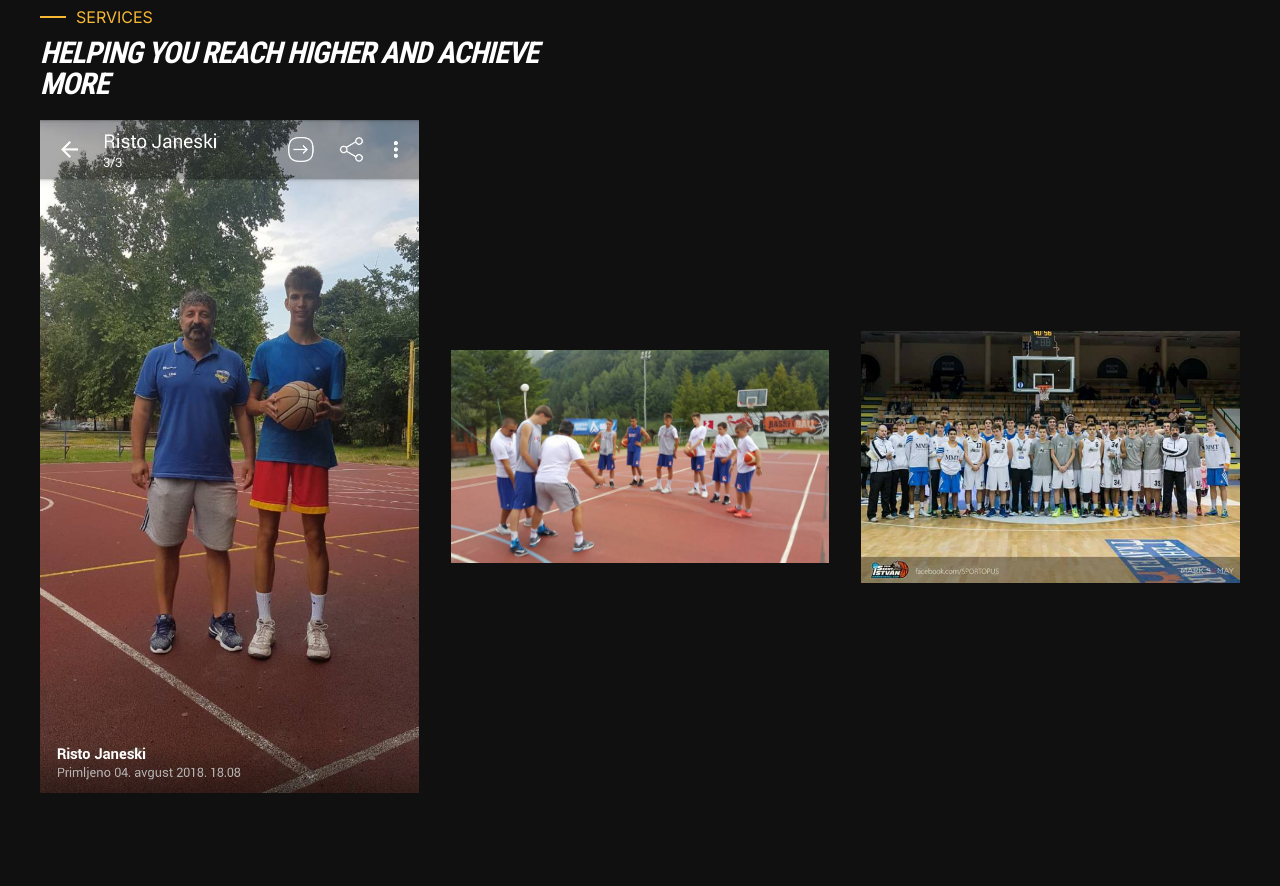
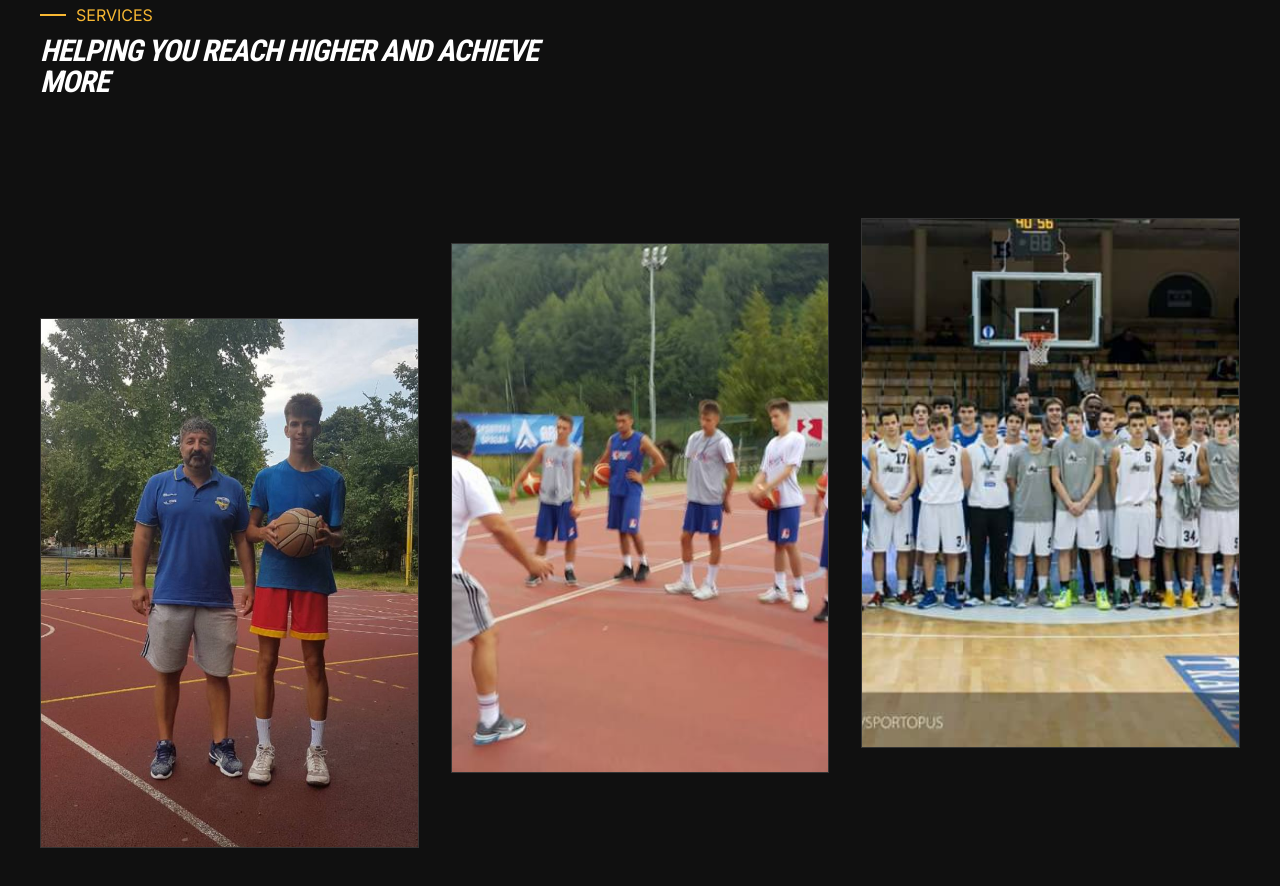
Before and after one commit to krsticzoran/basketball-coach, a Next.js app: page / in a window 1280 px wide. Shown: the part 1580-2466 px from the top of the page. Built offline with nearby package versions, Linux system fonts and the light colour scheme.

Commit message:
font-size

```diff
--- a/app/page.js
+++ b/app/page.js
@@ -62,10 +62,10 @@ export default function Home() {
             HELPING YOU REACH HIGHER AND ACHIEVE MORE
           </h2>
           <div className={classes.grid}>
-            <div>
+            <div className={classes[`service-one`]}>
               <Image src={services1} />
             </div>
-            <div>
+            <div className={classes[`service-two`]}>
               <Image src={services2} />
             </div>
             <div>
--- a/styles/globals.scss
+++ b/styles/globals.scss
@@ -18,6 +18,9 @@ body {
   background-color: $background;
   color: $paragraphs;
   font-family: var(--font-inter);
+}
+
+p {
   @include font-size(s);
 }
 
--- a/styles/pages/home.module.scss
+++ b/styles/pages/home.module.scss
@@ -82,9 +82,18 @@
     .grid {
       @include grid(3);
 
+      .service-one {
+        margin-top: 200px;
+      }
+      .service-two {
+        margin-top: 50px;
+      }
+
       img {
         width: 100%;
-        height: 100%;
+        height: 53rem;
+        object-fit: cover;
+        border: 1px solid $border;
       }
     }
   }
--- a/styles/utilities/_mixins.scss
+++ b/styles/utilities/_mixins.scss
@@ -101,6 +101,7 @@ $font-size-values: (
     display: flex;
     align-items: center;
     @include spacing(margin-bottom, 2);
+    @include font-size(s);
     .line {
       width: 26px;
       height: 2px;
```
